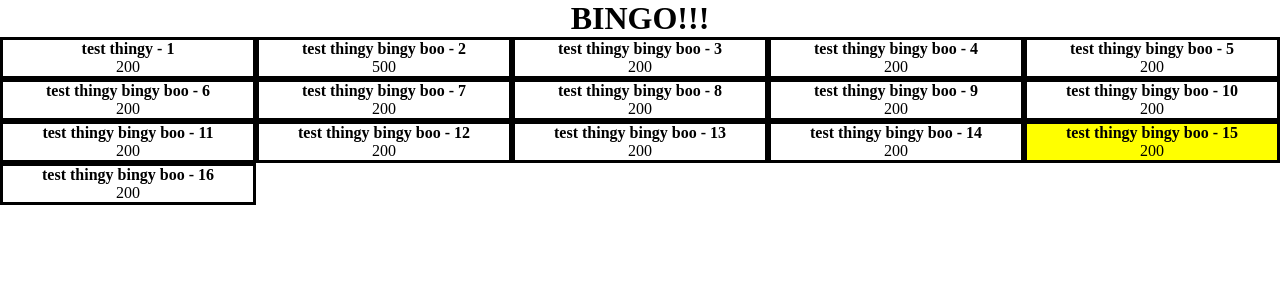
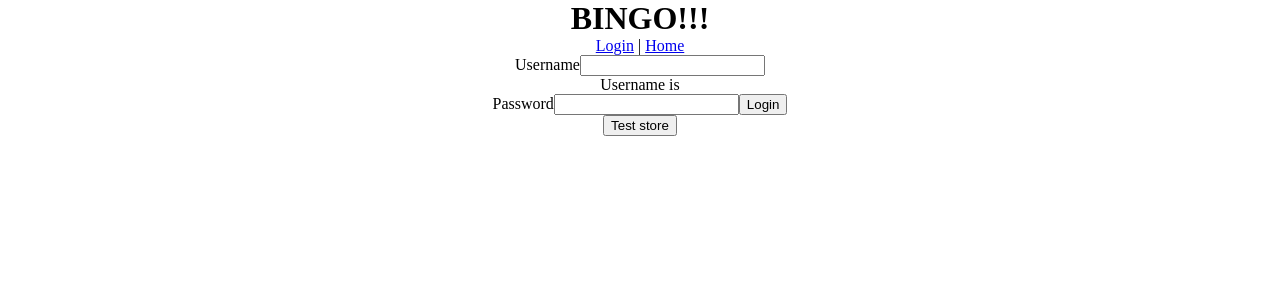
Before and after one commit to Strombach/bingo-app, a Vue app in the folder frontend/: page /login in a window 1280 px wide. Shown: the top 300 px of the page. Built offline with nearby package versions, Linux system fonts and the light colour scheme.

Commit message:
blocks bingoboard if not loggedin

```diff
--- a/frontend/package.json
+++ b/frontend/package.json
@@ -9,7 +9,9 @@
     "preview": "vite preview"
   },
   "dependencies": {
-    "vue": "^3.2.47"
+    "pinia": "^2.0.33",
+    "vue": "^3.2.47",
+    "vue-router": "^4.1.6"
   },
   "devDependencies": {
     "@vitejs/plugin-vue": "^4.1.0",
--- a/frontend/src/App.vue
+++ b/frontend/src/App.vue
@@ -1,20 +1,16 @@
 <script setup>
-  import arr from '../test.json';
-  import BingoTile from './components/BingoTile.vue'
+  import { fetchAllTasks } from './services/TaskService'
+
 </script>
 
 <template>
   <div id="app">
     <h1>BINGO!!!</h1>
-    <div id="bingo_board">
-      <BingoTile v-for="obj in arr" :key="obj.id" :task="obj">{{ obj.activity }} - {{ obj.value }}</BingoTile>
-    </div>
+    <router-link :to="'/login'">Login</router-link> |
+    <router-link :to="'/'">Home</router-link>
+    <router-view></router-view>
   </div>
 </template>
 
 <style scoped>
-  #bingo_board {
-    display: grid;
-    grid-template-columns: repeat(5, 20%);
-  }
 </style>
--- a/frontend/src/main.js
+++ b/frontend/src/main.js
@@ -1,5 +1,13 @@
-import { createApp } from 'vue'
-import './style.css'
-import App from './App.vue'
+import { createApp } from 'vue';
+import { createPinia } from 'pinia';
+import router from './router';
 
-createApp(App).mount('#app')
+import './style.css';
+import App from './App.vue';
+
+const pinia = createPinia();
+const app = createApp(App);
+
+// app.use(pinia);
+// app.use(router);
+app.use(pinia).use(router).mount('#app');
--- /dev/null
+++ b/frontend/src/router/index.js
@@ -0,0 +1,47 @@
+import { createWebHistory, createRouter } from 'vue-router';
+import Bingo from '../views/Home.vue';
+import Login from '../views/Login.vue';
+import storage from '../stores/localStorage.store';
+
+const routes = [
+	{
+		path: '/login',
+		name: 'Login',
+		component: Login,
+		meta: {
+			requiresGuest: true,
+		},
+	},
+	{
+		path: '/',
+		name: 'Bingo',
+		component: Bingo,
+		meta: {
+			requiresAuth: true,
+		},
+	},
+];
+
+const router = createRouter({
+	history: createWebHistory(),
+	routes,
+});
+
+router.beforeEach((to, from, next) => {
+	const requiresAuth = to.matched.some((x) => x.meta.requiresAuth);
+	const requiresGuest = to.matched.some((x) => x.meta.requiresGuest);
+
+	const store = storage.getData('user');
+
+	const isLoggedIn = store?.loginStatus || false;
+
+	if (requiresAuth && !isLoggedIn) {
+		next({ name: 'Login' });
+	} else if (requiresGuest && isLoggedIn) {
+		next({ name: 'Bingo' });
+	} else {
+		next();
+	}
+});
+
+export default router;
--- /dev/null
+++ b/frontend/src/services/TaskService.js
@@ -0,0 +1,5 @@
+export async function fetchAllTasks() {
+	const response = await fetch('http://localhost:4000/tasks');
+
+	return await response.json();
+}
--- /dev/null
+++ b/frontend/src/stores/auth.store.js
@@ -0,0 +1,19 @@
+import { ref, computed } from 'vue';
+import { defineStore } from 'pinia';
+import storage from './localStorage.store';
+
+export const useUserStore = defineStore('user', () => {
+	const user = ref(storage.getData('user')) || ref({});
+
+	const updateUser = (newUser) => {
+		user.value = newUser;
+
+		console.log(newUser);
+		storage.setData('user', newUser);
+	};
+
+	return {
+		user,
+		updateUser,
+	};
+});
--- /dev/null
+++ b/frontend/src/stores/localStorage.store.js
@@ -0,0 +1,11 @@
+const storage = {};
+
+storage.getData = (store) => {
+	return JSON.parse(localStorage.getItem(store));
+};
+
+storage.setData = (store, data) => {
+	localStorage.setItem(store, JSON.stringify(data));
+};
+
+export default storage;
--- /dev/null
+++ b/frontend/src/views/Home.vue
@@ -0,0 +1,20 @@
+<script setup>
+    import arr from '../../test.json';
+    import BingoTile from '../components/BingoTile.vue'
+</script>
+
+<template>
+    <div id="bingo">
+        <div id="bingo_board">
+            <BingoTile v-for="obj in arr" :key="obj.id" :task="obj">{{ obj.activity }} - {{ obj.value }}</BingoTile>
+        </div>
+        <h2>Hello from Home vue</h2>
+    </div>
+</template>
+
+<style scoped>
+    #bingo_board {
+        display: grid;
+        grid-template-columns: repeat(5, 20%);
+    }
+</style>
--- /dev/null
+++ b/frontend/src/views/Login.vue
@@ -0,0 +1,49 @@
+<script setup>
+    import { ref } from 'vue';
+    import { useRouter } from 'vue-router';
+    import { useUserStore } from '../stores/auth.store';
+
+    const store = useUserStore();
+    const router = useRouter();
+
+    let username = ref('')
+    let password = ref('')
+
+    async function login() {
+        try {
+            const res = await fetch('http://localhost:4000/user/login', {
+                method: 'POST',
+                headers: {
+                    "Content-Type": "application/json"
+                },
+                body: JSON.stringify({
+                    username: username.value,
+                    password: password.value
+                })
+            })
+
+            if (res.status !== 200) throw new Error('Failed');
+
+            const userData = await res.json()
+
+            store.updateUser(userData)
+
+            router.push({ path: '/' })
+        } catch (error) {
+            console.log('Failed')
+            console.log(error)
+        }
+    }
+</script>
+
+<template>
+    <form @submit.prevent="login">
+        <label>Username</label>
+        <input type="text" v-model="username">
+        <p>Username is {{ username }}</p>
+        <label>Password</label>
+        <input type="password" v-model="password">
+        <button type="submit">Login</button>
+    </form>
+    <button @click="test">Test store</button>
+</template>
```
Also changed, not shown: frontend/src/components/BingoBoard.vue (added), 1 other file (tests, documents, lock files or other folders).
